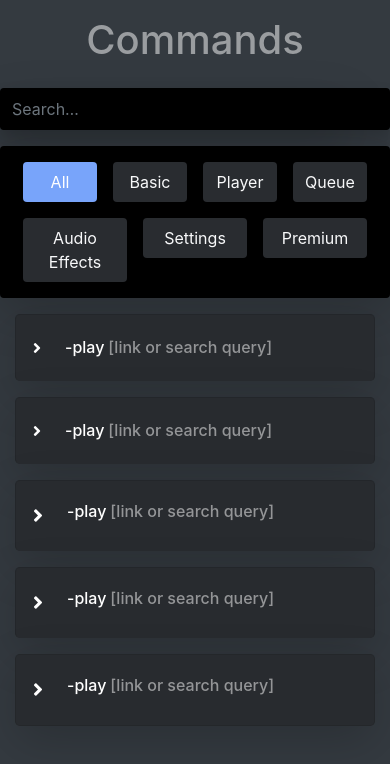
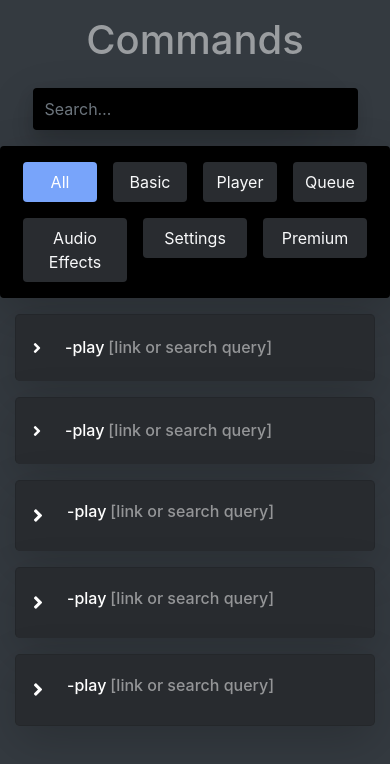
Before and after one commit to Makoto87/commands, a plain HTML site: page index.html in a window 390 px wide. Drawn offline with nearby package versions, Linux system fonts and the light colour scheme.

Commit message:
change searchbar to short

```diff
--- a/index.html
+++ b/index.html
@@ -19,7 +19,7 @@
     <div class="h1 text-white-50 p-3">Commands</div>
 
     <!-- 検索ボックス-->
-    <div class="searchbox d-flex align-items-center bg-black rounded border-dark shadow input-group col-md-10 mb-3 p-0">
+    <div class="searchbox d-flex align-items-center bg-black rounded border-dark shadow input-group col-10 mb-3 p-0">
       <input type="text" id="search" class="form-control focus bg-black shadow-lg" placeholder="Search…" aria-label="Search" aria-describedby="basic-addon2">
       <div class="d-flex close align-items-center justify-content-center input-group-append bg-black p-0 mr-3 py-2">
         <button type="button" class="text-white bg-black" aria-label="閉じる" disabled>
```
